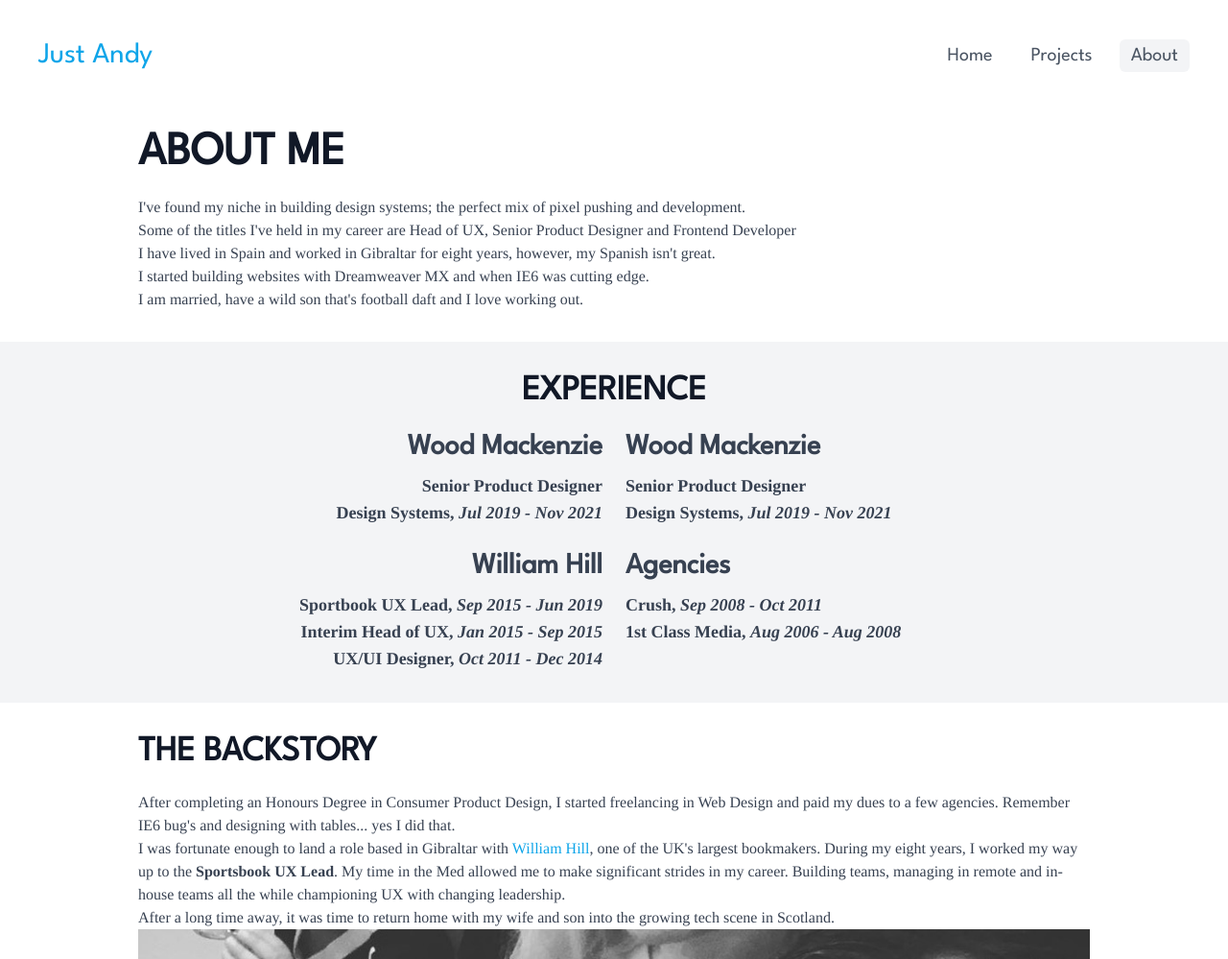
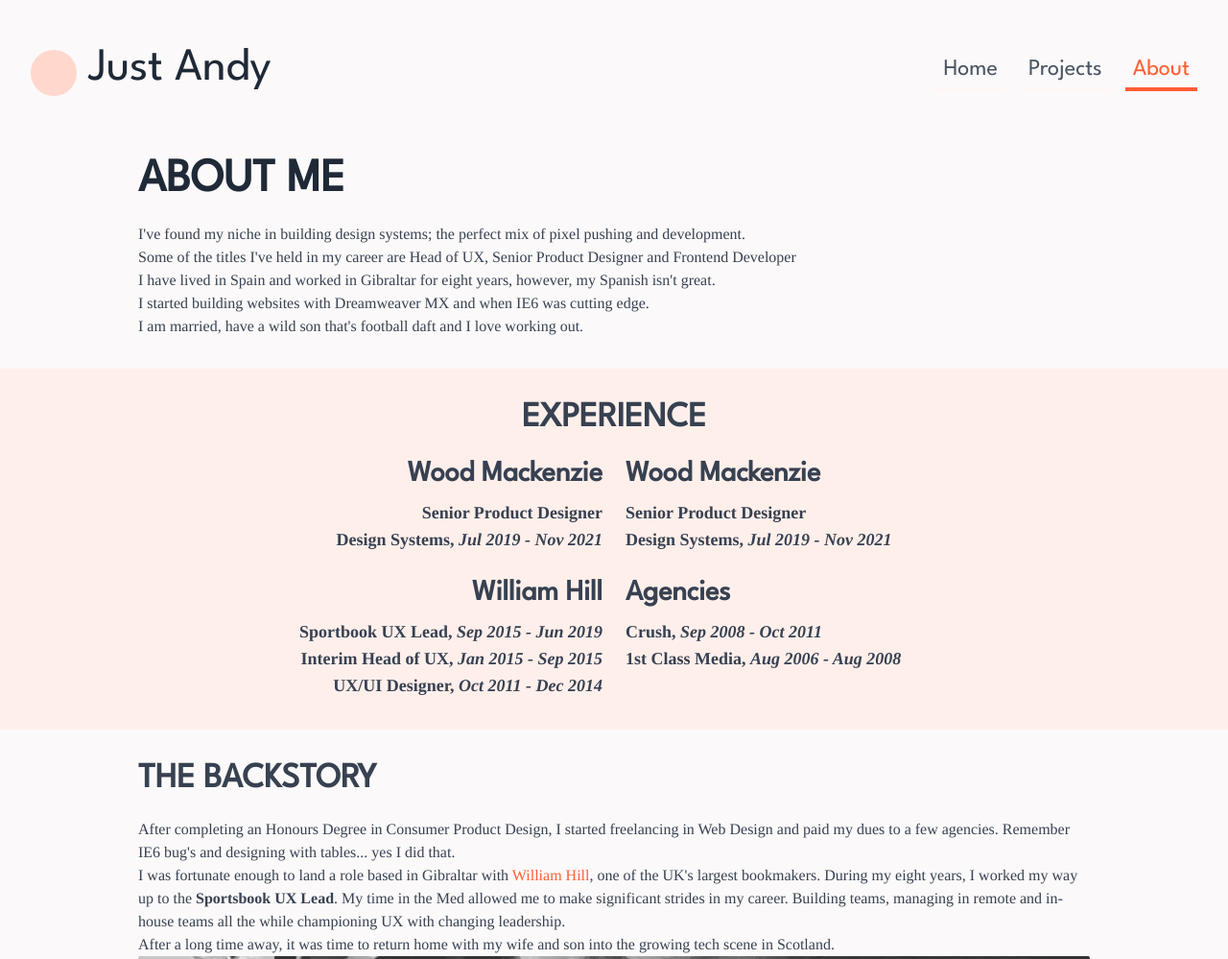
Before and after one commit to just-andy/just-andy-22, a Gatsby site: page /about in a window 1280 px wide. Shown: the top 999 px of the page at 96% size. Built offline with nearby package versions, Linux system fonts and the light colour scheme; Gatsby itself is replaced by a stand-in of ours; a web font is replaced by a local one; what @tailwindcss/typography would draw is missing.

Commit message:
Updated layout styles, themes, navigation headers etc

```diff
--- a/src/components/Footer.js
+++ b/src/components/Footer.js
@@ -18,17 +18,17 @@ const Footer = () => {
     `);
 
     return (
-        <footer className="flex flex-col font-sans bg-gray-100 p-6 justify-items-center flex-col-reverse md:flex-row md:justify-between">
-            <div className="flex flex-col text-center md:items-center md:flex-row  md:text-left"><div>&copy; Andrew Cetnarskyj {new Date().getFullYear()}</div><div className="ml-0 md:ml-2">Built with <a href="https://www.gatsbyjs.com/" rel="external" target="_blank" >Gatsby</a> &amp; <a href="https://tailwindcss.com/" rel="external" target="_blank" >Tailwind</a></div></div>
-            <div className="flex justify-center py-4 md:justify-start md:py-0">
+        <footer className="flex flex-col font-sans p-6 justify-items-center flex-col-reverse bg-secondary-100 md:flex-row md:justify-between">
+            <div className="flex flex-col text-center md:items-center md:flex-row  md:text-left"><div>&copy; Andrew Cetnarskyj {new Date().getFullYear()}</div><div className="ml-0 md:ml-2">Built with <a className="secondary-link underline" href="https://www.gatsbyjs.com/" rel="external" target="_blank" >Gatsby</a> &amp; <a className="secondary-link underline" href="https://tailwindcss.com/" rel="external" target="_blank" >Tailwind</a></div></div>
+            <ul className="flex mx-auto items-center py-4 w-6/12 justify-between md:justify-between md:w-2/12 lg:w-2/12 md:mx-0 md:py-0">
                 {data.site.siteMetadata.social.map((socialLink, index) => (
-                    <li key={index} className="mr-6 lg:mr-3 list-none">
+                    <li key={index}>
                         <a className="capitalize" href={socialLink.url} title={socialLink.name} rel="me" target="_blank">
                             {getIcon(socialLink.icon)}
                         </a>
                     </li>
                 ))}
-            </div>
+            </ul>
         </footer>
     );
 };
--- a/src/components/Header.js
+++ b/src/components/Header.js
@@ -13,15 +13,18 @@ const Header = () => {
 
     return (
         <>
-            <header className="flex justify-between p-6 md:p-10 font-normal font-sans flex-col md:flex-row">
-                <Link className="flex text-3xl py-8 justify-center md:py-0 md:justify-start" to="/" title="Return to Just Andy home page">
-                    Just Andy
-                </Link>
+            <header className="flex justify-between p-4 font-normal font-sans flex-col md:flex-row md:px-8 md:py-6 ">
+                <div className="flex flex-col items-center md:flex-row md:items-center">
+                    <figure className="avatar"></figure>
+                    <Link className="flex text-5xl mt-2 mb-10 justify-center hidden secondary-link md:block md:mb-0 md:mt-0 md:justify-start md:items-center" to="/" title="Return to Just Andy home page">
+                        Just Andy
+                    </Link>
+                </div>
                 {/** Desktop Navigation */}
-                <nav className="lg:flex items-center justify-center md:justify-end ">
+                <nav className="items-center justify-center my-8 md:justify-end lg:flex ">
                     <ul className="header-nav">
                         <li className="mr-4">
-                            <Link to="/" activeClassName="header-nav-active" title="Go to home page">
+                            <Link to="/"  activeClassName="header-nav-active" title="Go to home page">
                             Home
                             </Link>
                         </li>
@@ -38,6 +41,7 @@ const Header = () => {
                     </ul>
                 </nav>
             </header>
+            <div className="line-break md:hidden"></div>
         </>
     );
 };
--- a/src/components/partials/CardGrid.js
+++ b/src/components/partials/CardGrid.js
@@ -33,7 +33,7 @@ const CardGrid = () => {
     const props = projectsList.allMdx.edges;
 
     return (
-        <div className="grid md:grid-cols-2 xl:grid-cols-3 gap-x-4 gap-y-2">
+        <div className="grid gap-x-6 gap-y-4 md:grid-cols-2 xl:grid-cols-3 ">
             {props.map((card, index) =>(
                 <CardItem key={index} name={card.node.frontmatter.title} slug={card.node.slug} thumb={card.node.frontmatter.thumbnail} summary={card.node.frontmatter.summary} />
             ))}
--- a/src/components/partials/CardItem.js
+++ b/src/components/partials/CardItem.js
@@ -11,7 +11,7 @@ const CardItem = (props) => {
     <Link to={`/projects/${props.slug}`} title={`${props.name} Project`}>
     <GatsbyImage image={image} alt={`${props.name} Thumbnail}`} />
     </Link>
-    <h3 className="my-0"><Link to={props.slug} title={`${props.name} Project`}>{props.name}</Link></h3>
+    <h3 className="my-0"><Link className="secondary-link" to={`/projects/${props.slug}`} title={`${props.name} Project`}>{props.name}</Link></h3>
     <p className="mb-3 md:mb-0 lg:text-xl ">{props.summary}</p>
     </div>
     )
--- a/src/pages/about.js
+++ b/src/pages/about.js
@@ -19,7 +19,7 @@ const About = () => {
                 </ul>
             </article>
             </div>
-            <article className="bg-gray-100 py-3 lg:py-8 my-8">
+            <article className="bg-primary-100 py-3 lg:py-8 my-8">
                 <div className="container mx-auto">
                 <header className="lg:text-center"><h2 className="mt-0">Experience</h2></header>
                 <div className="grid grid-cols-1 md:grid-cols-2 gap-6">
@@ -65,7 +65,7 @@ const About = () => {
 <p>Thanks for taking the time to check out my work, if you would like to discuss a project, <a href="https://www.linkedin.com/in/andrewcetnarskyj/" title="Andrew Cetnarskyj LinkedIn profile" target="_blank" rel="external">please get in touch via LinkedIn</a> or download my CV below.</p>
         </article>
         <div className="my-6 flex justify-center">
-            <a href="../AndrewCetnarskyjCVOct21.pdf" download className="bg-gray-100 hover:bg-primary-500 hover:text-white rounded-full p-8 ">
+            <a href="../AndrewCetnarskyjCVOct21.pdf" download className="bg-primary-500 text-white hover:bg-primary-700 hover:text-white rounded-full p-8 ">
                 <AiFillFilePdf size="4em" />
             </a>
 
--- a/src/pages/index.js
+++ b/src/pages/index.js
@@ -8,7 +8,7 @@ const IndexPage = (props) => (
         <Seo title="Welcome" description="Product Designer and design systems builder Andrew Cetnarskyj's portfolio." />
         <section className="container">
             <div className="flex text-center justify-center mx-auto lg:justify-start lg:text-left lg:w-10/12 lg:ml-0">
-            <h1 className="text-4xl uppercase font-bold font-header md:text-6xl lg:text-7xl xl:text-8l">
+            <h1 className="text-4xl uppercase font-bold font-header text-gray-800 md:text-6xl lg:text-7xl xl:text-8l">
             I build design systems, websites and tinker with code...
             </h1>
             </div>
--- a/src/styles/global.css
+++ b/src/styles/global.css
@@ -6,7 +6,7 @@
 /** Body **/
 @layer base {
   body {
-    @apply font-serif;
+    @apply font-serif bg-secondary-50;
   }
 }
 
@@ -34,8 +34,43 @@
   h4,
   h5,
   h6 {
-    @apply my-5 text-gray-900 font-header font-bold uppercase;
+    @apply my-5 font-header font-bold uppercase;
   }
+
+  h1 {
+    @apply text-gray-800;
+  }
+
+  h2,
+  h3,
+  h4,
+  h5,
+  h6 {
+    @apply text-gray-700;
+  }
+}
+
+/* Avatar */
+@layer components {
+  .avatar {
+    @apply block rounded-full bg-primary-200 mt-2;
+    width: 120px;
+    height: 120px;
+  }
+
+  @screen md {
+    .avatar {
+      @apply mr-3;
+      width: 48px;
+      height: 48px;
+    }
+  }
+}
+
+/* Image Wrapper */
+
+.gatsby-image-wrapper {
+  @apply rounded-sm;
 }
 
 /* Links */
@@ -50,19 +85,42 @@
   }
 }
 
+@layer base {
+  .secondary-link {
+    @apply text-gray-800 hover:text-gray-600;
+  }
+}
+
 /* Navigation */
 
 @layer components {
   .header-nav {
-    @apply text-xl flex justify-around capitalize;
+    @apply text-2xl flex justify-around capitalize;
   }
 
   .header-nav a {
-    @apply text-gray-600 hover:bg-primary-200 py-2 px-3 rounded-md;
+    @apply text-gray-600 border-primary-50 border-b-0 p-2 hover:border-primary-700 border-b-4;
   }
 
-  .header-nav-active {
-    @apply text-primary-700 bg-gray-100;
+  a.header-nav-active {
+    @apply text-primary-500 border-b-4 border-primary-500;
+  }
+}
+
+/* Line Break */
+@layer components {
+  .line-break {
+    @apply bg-gray-50 relative mx-auto;
+    width: 100px;
+    height: 2px;
+    z-index: 1;
+  }
+
+  .line-break:before {
+    @apply absolute left-0 bottom-0 border-b-2 border-gray-200 flex justify-center;
+    content: "";
+    height: 2px;
+    width: 100px;
   }
 }
 
--- a/tailwind.config.js
+++ b/tailwind.config.js
@@ -10,8 +10,30 @@ module.exports = {
       header: ['League Spartan, "Helvetica Neue",  Helvetica, Arial,"Lucida Grande",sans-serif']
     },
     colors: {
-      primary: colors.sky,
-      secondary: colors.violet,
+      primary: {
+          '50': '#fff7f5',
+          '100': '#ffefeb',
+          '200': '#ffd7cc',
+          '300': '#ffbfad',
+          '400': '#ff8e70',
+          '500': '#FF5E33',
+          '600': '#e6552e',
+          '700': '#bf4726',
+          '800': '#99381f',
+          '900': '#7d2e19'
+      },
+      secondary: {
+        '50': '#fbf9f9',
+        '100': '#f7f3f2',
+        '200': '#eae1df',
+        '300': '#ddcfcb',
+        '400': '#c4aaa4',
+        '500': '#AB867D',
+        '600': '#9a7971',
+        '700': '#80655e',
+        '800': '#67504b',
+        '900': '#54423d'
+    },
       gray: colors.coolGray,
       white: colors.white,
       positive: colors.green,
@@ -26,12 +48,30 @@ module.exports = {
         DEFAULT: {
           css: {
             fontFamily: 'Baskervville, Times, serif',
+            h1: {
+              color: theme('colors.gray.800')
+            },
+            h2: {
+              color: theme('colors.gray.700')
+            },
+            h3: {
+              color: theme('colors.gray.700')
+            },
+            h4: {
+              color: theme('colors.gray.700')
+            },
+            h5: {
+              color: theme('colors.gray.700')
+            },
+            h6: {
+              color: theme('colors.gray.700')
+            },
             a: {
               color: theme('colors.primary'),
               '&:hover': {
                 color: theme('colors.primary.700'),
               },
-            },
+            }
           }
         }
       }),
```
